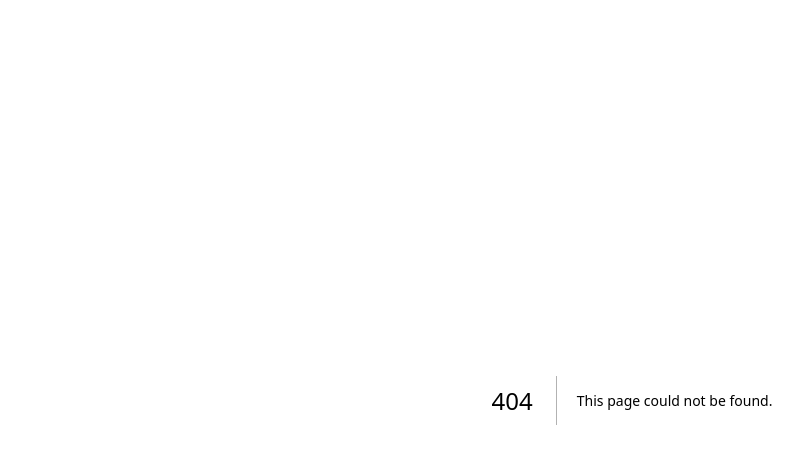
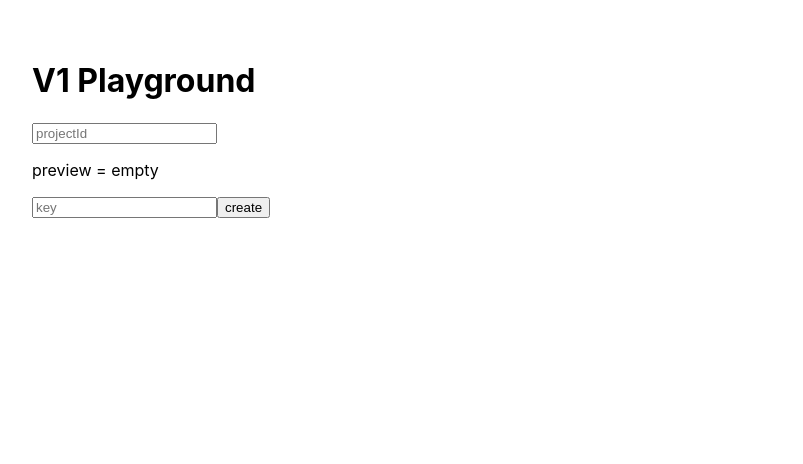
Before and after one commit to gridaco/G11n, a Next.js app in the folder editor/: page /globalization/demo/v1 in a window 1280 px wide. Before the commit this address had no page. Shown: the top 464 px of the page, without its empty margins (8-811 px from the left). Built offline with nearby package versions, Linux system fonts and the light colour scheme; what use-query-params would draw is missing.

Commit message:
playground example

```diff
--- /dev/null
+++ b/editor/pages/demo/v1/index.tsx
@@ -0,0 +1,68 @@
+import React from "react";
+import Axios from "axios";
+
+const client = Axios.create({
+  baseURL: "http://localhost:3307",
+});
+
+export default function() {
+  const [projectId, setProjectId] = React.useState<string>("");
+
+  const [keys, setKeys] = React.useState<any[]>([]);
+
+  const onCreateNewKey = (key: string) => {
+    const data = {
+      key,
+      projectId: projectId,
+    };
+    client.post("/texts", data).then((res) => {
+      setKeys([...keys, res.data]);
+    });
+    // alert("key created: " + key);
+  };
+
+  return (
+    <div
+      style={{
+        padding: 40,
+      }}
+    >
+      <h1>V1 Playground {projectId}</h1>
+      <div>
+        <input
+          placeholder="projectId"
+          onChange={(e) => {
+            setProjectId(e.target.value);
+          }}
+        />
+      </div>
+      <CreateKeyView onSubmit={onCreateNewKey} />
+      {keys.map((key, i) => {
+        return <p key={i}>{JSON.stringify(key)}</p>;
+      })}
+    </div>
+  );
+}
+
+function CreateKeyView({ onSubmit }: { onSubmit: (key: string) => void }) {
+  const [key, setKey] = React.useState<string>("");
+
+  return (
+    <>
+      <p>preview = {key.length == 0 ? "empty" : key}</p>
+      <input
+        placeholder="key"
+        onChange={(e) => {
+          setKey(e.target.value);
+        }}
+      />
+      <button
+        onClick={() => {
+          onSubmit(key);
+        }}
+      >
+        create
+      </button>
+    </>
+  );
+}
```
